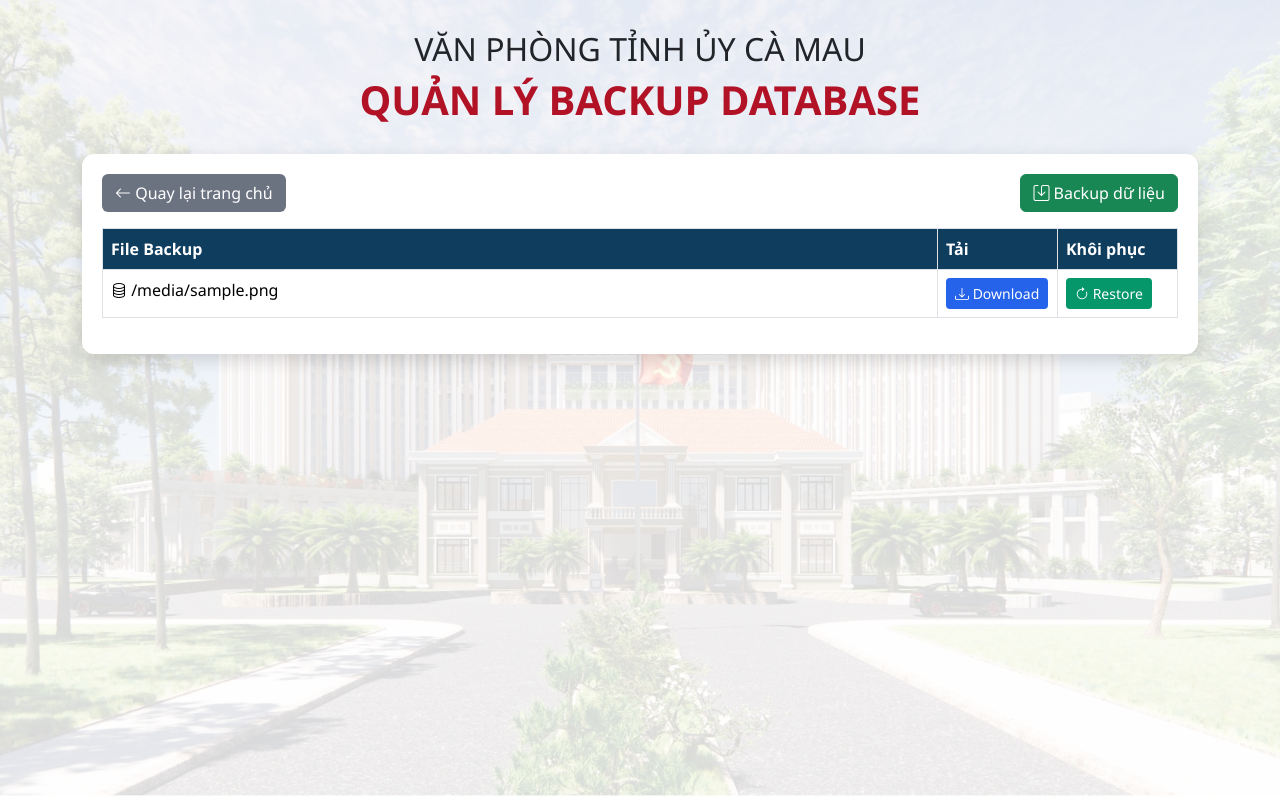
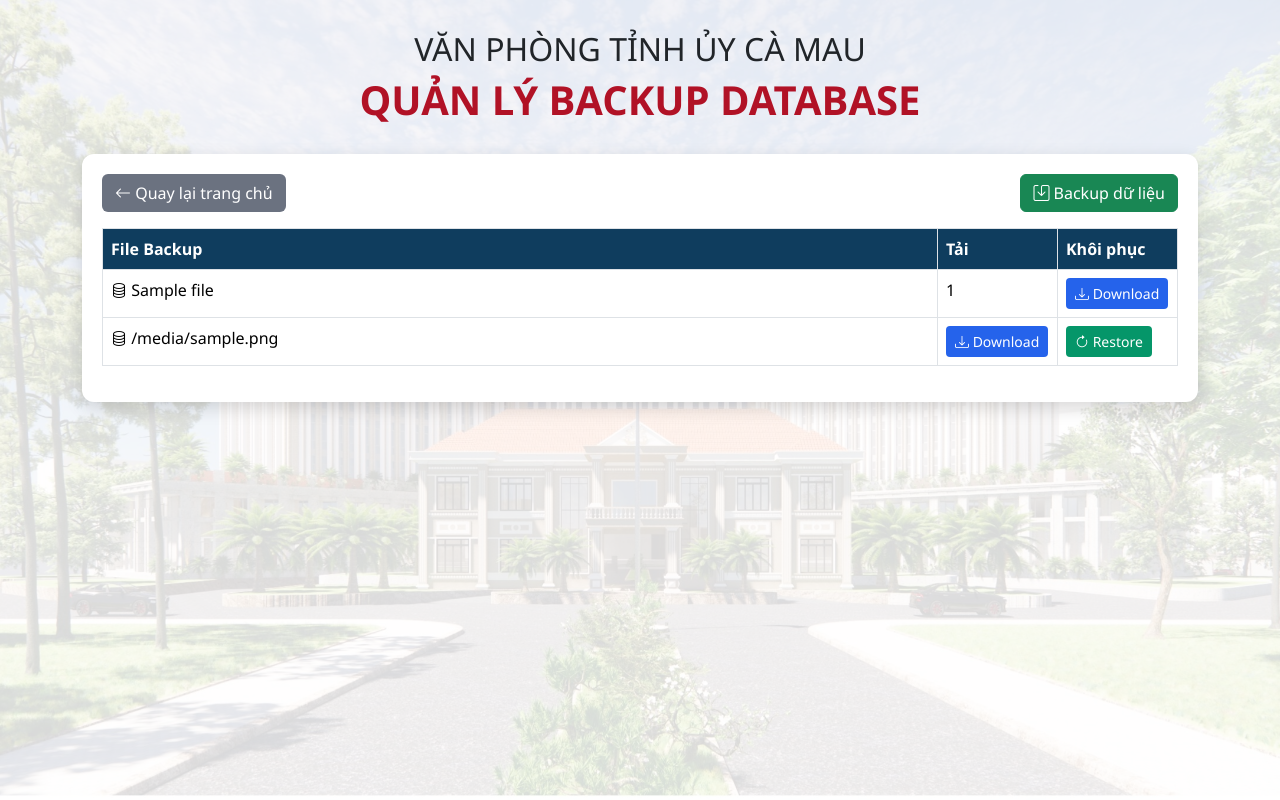
Before and after one commit to conkiencon2016-max/quanly-conglenh, a Python web app: template templates/backup_manager.html in a window 1280 px wide. Run offline with Jinja, Linux system fonts and the light colour scheme; the template is opened without the code that fills it: most values are stand-ins (such as "Sample title", 1, 10 or a date in 2020).

Commit message:
Update backup_manager.html

```diff
--- a/templates/backup_manager.html
+++ b/templates/backup_manager.html
@@ -101,6 +101,28 @@ Backup dữ liệu
 {% if files %}
 
 {% for f in files %}
+<tr>
+
+<td>
+<i class="bi bi-database"></i>
+{{f.name}}
+</td>
+
+<td>
+{{f.size}}
+</td>
+
+<td>
+
+<a href="/download_backup/{{f.name}}"
+class="btn btn-download btn-sm">
+
+<i class="bi bi-download"></i>
+Download
+
+</a>
+
+</td>
 
 <tr>
 
```
